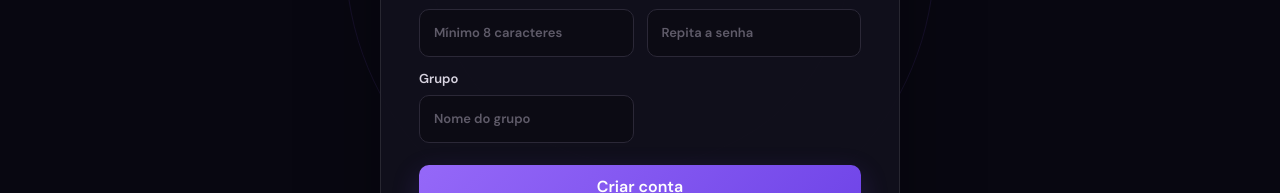
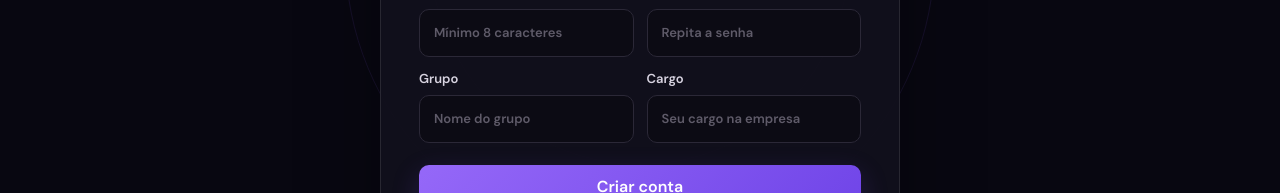
Before and after one commit to olegariobru/AccessManager, a React (Vite) app in the folder frontend/: page /cadastro in a window 1280 px wide. Shown: the part 524-717 px from the top of the page. Built offline with nearby package versions, Linux system fonts and the light colour scheme; no server answers.

Commit message:
adicionado o campo cargo

```diff
--- a/frontend/src/pages/Register.jsx
+++ b/frontend/src/pages/Register.jsx
@@ -143,6 +143,18 @@ export function Register() {
             onChange={form.handleChange}
             error={form.errors.group}
           />
+
+          <InputField
+            id="register-position"
+            name="position"
+            label="Cargo"
+            type="text"
+            autoComplete="position"
+            placeholder="Seu cargo na empresa"
+            value={form.values.position}
+            onChange={form.handleChange}
+            error={form.errors.position}
+          />
         </div>
 
         {message.text && (
```
